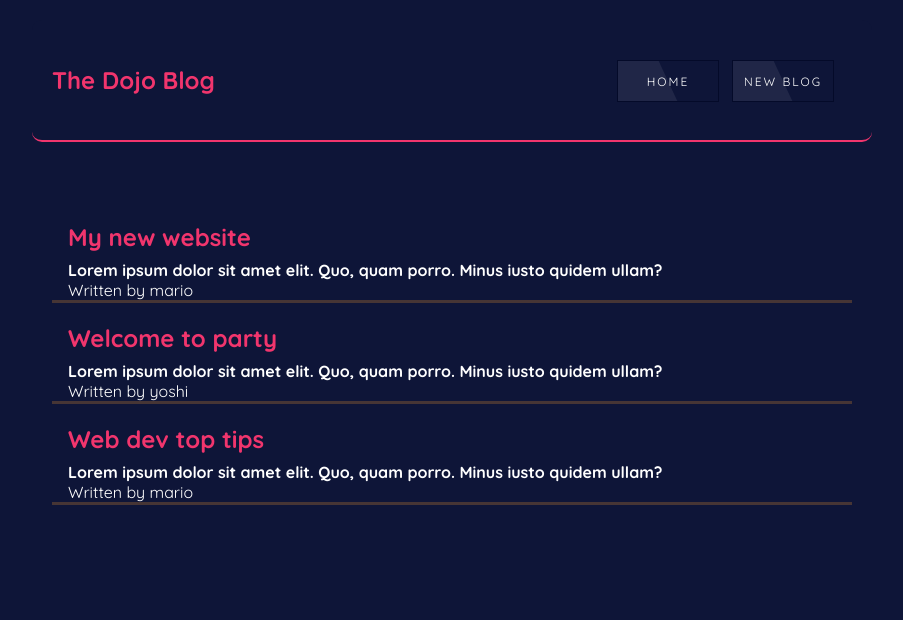
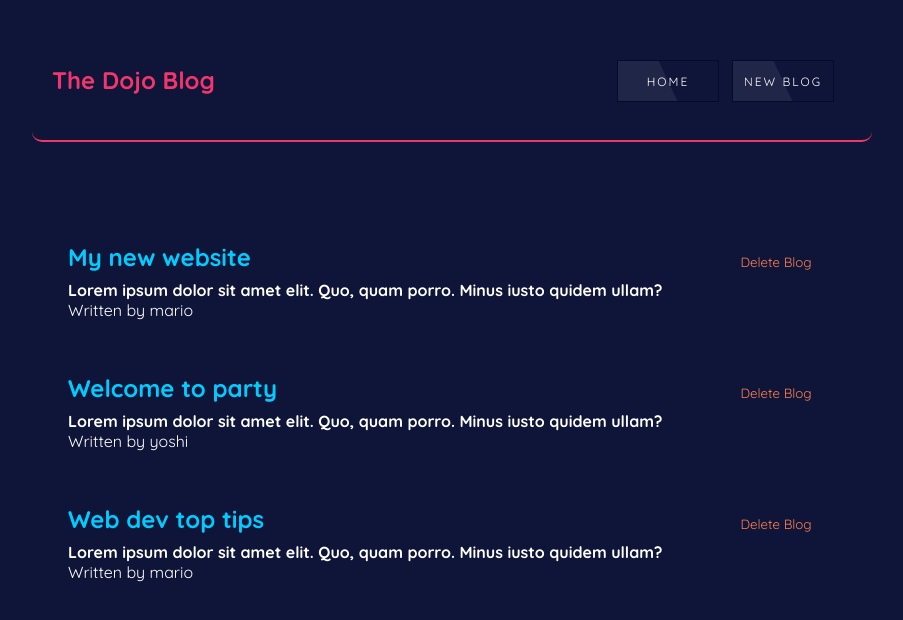
Before and after one commit to PasinduRashmika/Dojo-blog, a React (Create React App) app: page / in a window 1280 px wide. Shown: the top 620 px of the page, without its empty margins (188-1091 px from the left). Built offline with nearby package versions, Linux system fonts and the light colour scheme.

Commit message:
Add Function as props

```diff
--- /dev/null
+++ b/src/BlogList.js
@@ -0,0 +1,20 @@
+const BlogList = ({blogs,title,handelDelete}) => {
+    //  const blogs = props.blogs;
+    //  const blogTitle=props.blogTitle;
+
+    return (
+        <div className="blog-list">
+            <h2 className='blog-title'>{title}</h2>
+            {blogs.map((blog)=>(
+                <div className="blog-preview" key={blog.id}>
+                    <button onClick={()=> handelDelete(blog.id)}>Delete Blog</button>
+                    <h2>{blog.title}</h2>
+                    <h4>{blog.body}</h4>
+                    <p>Written by {blog.author}</p>
+                </div>
+            ))}
+        </div>
+    );
+}
+
+export default BlogList;
--- a/src/Home.js
+++ b/src/Home.js
@@ -1,20 +1,19 @@
 import {useState} from 'react';
+import BlogList from './BlogList';
 
 const Home = () => {
-    const [blogs, seBlogs]=useState([
+    const [blogs, setBlogs]=useState([
         {title:'My new website', body:'Lorem ipsum dolor sit amet   elit. Quo, quam porro. Minus iusto quidem ullam?',author:'mario',id:1},
         {title:'Welcome to party', body:'Lorem ipsum dolor sit amet   elit. Quo, quam porro. Minus iusto quidem ullam?',author:'yoshi',id:2},
         {title:'Web dev top tips', body:'Lorem ipsum dolor sit amet   elit. Quo, quam porro. Minus iusto quidem ullam?',author:'mario',id:3}
-    ])
+    ]);
+    const handelDelete = (id) => {
+        const newBlogs = blogs.filter(blog => blog.id !== id);
+        setBlogs(newBlogs);
+    }
     return (
         <div className="home">
-            {blogs.map((blog)=>(
-                <div className="blog-preview" key={blog.id}>
-                    <h2>{blog.title}</h2>
-                    <h4>{blog.body}</h4>
-                    <p>Written by {blog.author}</p>
-                </div>
-            ))}
+            <BlogList blogs={blogs} blogTitle="All Blogs" handelDelete={handelDelete}/>
         </div>
     );
 }
--- a/src/index.css
+++ b/src/index.css
@@ -118,10 +118,15 @@
   margin: 40px auto;
   padding: 20px;
 }
+.blog-list .blog-title {
+  background: linear-gradient(rgb(0, 0, 0), rgb(3, 243, 55));
+  -webkit-background-clip: text;
+  -webkit-text-fill-color: transparent;
+}
 .blog-preview{
-  padding: 00px 16px;
-  margin: 20px 0;
-  border-bottom: 3px solid #463535;
+  padding: 10px 16px;
+  margin: 30px 0;
+  border-bottom: 3px solid #0e1538;
   transition: all 0.8s ease;
 }
 .blog-preview:hover{
@@ -129,10 +134,10 @@
   border-bottom: 2.5px solid #850364;
   border-radius: 28px;
   transition:  all 0.8s ease;
-  margin-left: 50px;
+  margin-left: 30px;
 }
 .blog-preview h2{
-  color: #f1356d;
+  color: #00ccff;
   margin-bottom: 8px;
 }
 /*.navbar a{
@@ -142,7 +147,22 @@
   background-color: #f1356d;
   border-radius: 5px;
 }*/
-
+.blog-preview button{
+  height: 40px;
+  width: 120px;
+  border: none;
+  float: right;
+  color: coral;
+}
+.blog-preview button:hover{
+  border-right: 2px #ff075b solid;
+  border-left: 2px #ff075b solid;
+  border-radius: 10px;
+  transition: all 0.5s ease;
+  color: #f00;
+  cursor: pointer;
+  font-weight: 800;
+}
 
 .btn1{
   padding: 5px;
```
